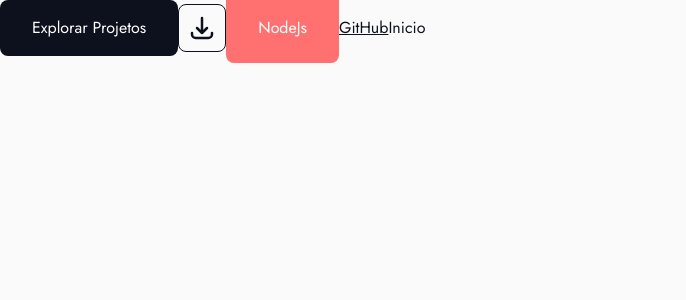
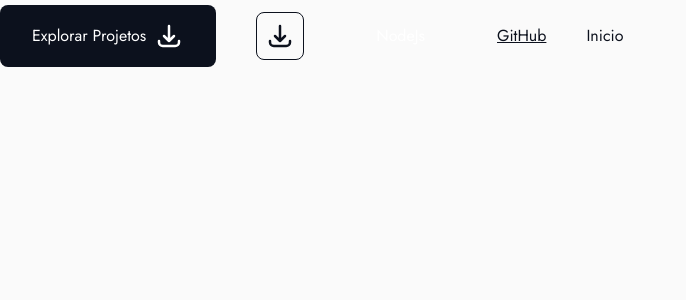
Before and after one commit to danielgbatista/portfolio, a React (Vite) app: page / in a window 1280 px wide. Shown: the top 300 px of the page, without its empty margins (0-686 px from the left). Built offline with nearby package versions, Linux system fonts and the light colour scheme.

Commit message:
:recycle: refactor buttons components

```diff
--- a/src/App.tsx
+++ b/src/App.tsx
@@ -5,15 +5,11 @@ import Tag from "@atoms/tag";
 import { HiOutlineDownload } from "react-icons/hi";
 
 export function App() {
-  return <section className="flex w-full items-center">
+  return <section className="flex flex-wrap w-full items-center gap-10">
+      <Button endIcon={<HiOutlineDownload size={30}/>} text="Explorar Projetos" variant={"primary"}/>
+      <IconButton icon={<HiOutlineDownload size={30}/>} variant={"outline"} />
     <div>
-      <Button text="Explorar Projetos" variant={"primary"}/>
-    </div>
-    <div>
-      <IconButton icon={<HiOutlineDownload size={30}/>} variant={"outline"} />
-    </div>
-    <div>
-      <Tag customizedColor="bg-[#FF7171]" text="NodeJs"/>
+      <Tag bgColor="#FF7171" text="NodeJs"/>
     </div>
     <div>
       <Link openNewTab={true} href="https://www.github.com" label="GitHub"/>
--- a/src/atomic-component/atom/button/index.tsx
+++ b/src/atomic-component/atom/button/index.tsx
@@ -1,25 +1,26 @@
-import { ReactElement } from "react";
 import { tv } from 'tailwind-variants';
 import ButtonProps from "./interface";
 
 const Button: React.FC<ButtonProps> = ({ ...props }) => {
-    const setAction = () => {
+    const handleClick = () => {
         if(props.action){
             props.action();
         } else if(props.href){
             window.open(props.href, '_self');
+        } else {
+            console.log("No action defined");
         }
     }
 
     const button = tv({
-            base: 'w-auto px-8 py-4 rounded-lg',
+            base: 'flex items-center px-8 py-4 gap-2 rounded-lg',
             variants: {
                 variant: {
                     primary : 'bg-primary text-white',
                     outline : 'bg-transparent border border-primary text-primary',
                 },
                 size: {
-                    sm: 'w-full h-auto text-sm',
+                    sm: 'text-sm',
                     md: 'text-base',
                     lg: 'text-lg'
                 }
@@ -30,22 +31,9 @@ const Button: React.FC<ButtonProps> = ({ ...props }) => {
         }
     );
 
-    const presentChild = () :ReactElement => {
-        let icon: ReactElement = props.icon != null ? props.icon : <></>;
-        let text: string = props.text;
-
-        return (
-            <span className="flex gap-2 items-center justify-center">
-                {props.iconPosition === 'left' && icon}
-                {text}
-                {props.iconPosition === 'right' && icon}
-            </span>
-        );
-    }
-
     return (
         <button
-            onClick={setAction}
+            onClick={handleClick}
             className={button({
                 variant: props.variant,
                 size: {
@@ -54,8 +42,11 @@ const Button: React.FC<ButtonProps> = ({ ...props }) => {
                     laptop:  'md',
                     desktop: 'lg',
                 },
-        })}>
-            {presentChild()}
+            })}
+        >
+            {props.startIcon && props.startIcon}
+            {props.text}
+            {props.endIcon && props.endIcon}
         </button>
     );
 }
--- a/src/atomic-component/atom/button/interface.ts
+++ b/src/atomic-component/atom/button/interface.ts
@@ -4,10 +4,9 @@ interface ButtonProps {
     variant: 'primary' | 'outline',
     text: string,
     href?: string,
-    icon?: ReactElement
     action?: () => void,
-    customizedColor?: string,
-    iconPosition?: 'left' | 'right',
+    endIcon?: ReactElement,
+    startIcon?: ReactElement,
 }
 
 export default ButtonProps;
--- a/src/atomic-component/atom/icon-button/index.tsx
+++ b/src/atomic-component/atom/icon-button/index.tsx
@@ -3,7 +3,7 @@ import IconButtonProps from "./interface";
 
 const IconButton: React.FC<IconButtonProps> = ({ ...props }) => {
     const iconButton = tv({
-            base: 'w-auto px-2 py-2 rounded-lg',
+            base: 'flex items-center justify-center px-2 py-2 rounded-lg',
             variants: {
                 variant: {
                     primary : 'bg-primary text-white',
--- a/src/atomic-component/atom/tag/index.tsx
+++ b/src/atomic-component/atom/tag/index.tsx
@@ -2,9 +2,9 @@ import React from "react";
 import TagProps from "./interface";
 import { tv } from "tailwind-variants";
 
-const Tag: React.FC<TagProps> = ({...props }) => {
+const Tag: React.FC<TagProps> = ({ bgColor, text }) => {
     const tag = tv({
-        base: 'rounded-lg text-white no-underline',
+        base: 'flex justify-center items-center text-white no-underline rounded-lg',
         variants: {
             size: {
                 sm: 'px-4 py-4 text-sm',
@@ -20,7 +20,7 @@ const Tag: React.FC<TagProps> = ({...props }) => {
 
     return (
         <span className={tag({
-            class: props.customizedColor,
+            class: `bg-[${bgColor}]`,
             size: {
               initial: 'sm',
               mobile: 'sm',
@@ -28,7 +28,7 @@ const Tag: React.FC<TagProps> = ({...props }) => {
               desktop: 'lg',
             },
           })}>
-            {props.text}
+            {text}
         </span>
     );
 }
--- a/src/atomic-component/atom/tag/interface.ts
+++ b/src/atomic-component/atom/tag/interface.ts
@@ -1,6 +1,6 @@
 interface TagProps {
     text: string,
-    customizedColor: string,
+    bgColor: string,
 };
 
 export default TagProps;
```
